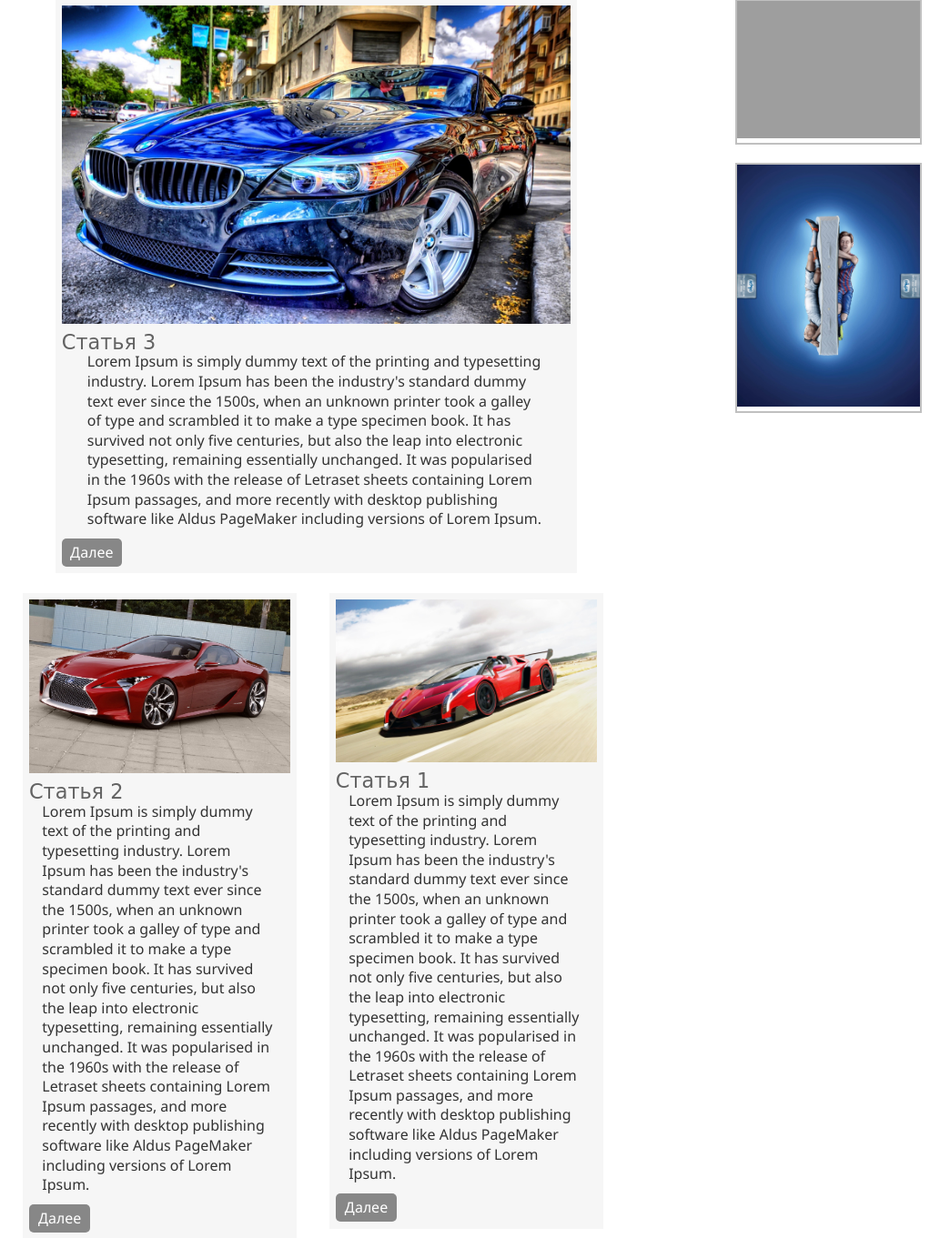
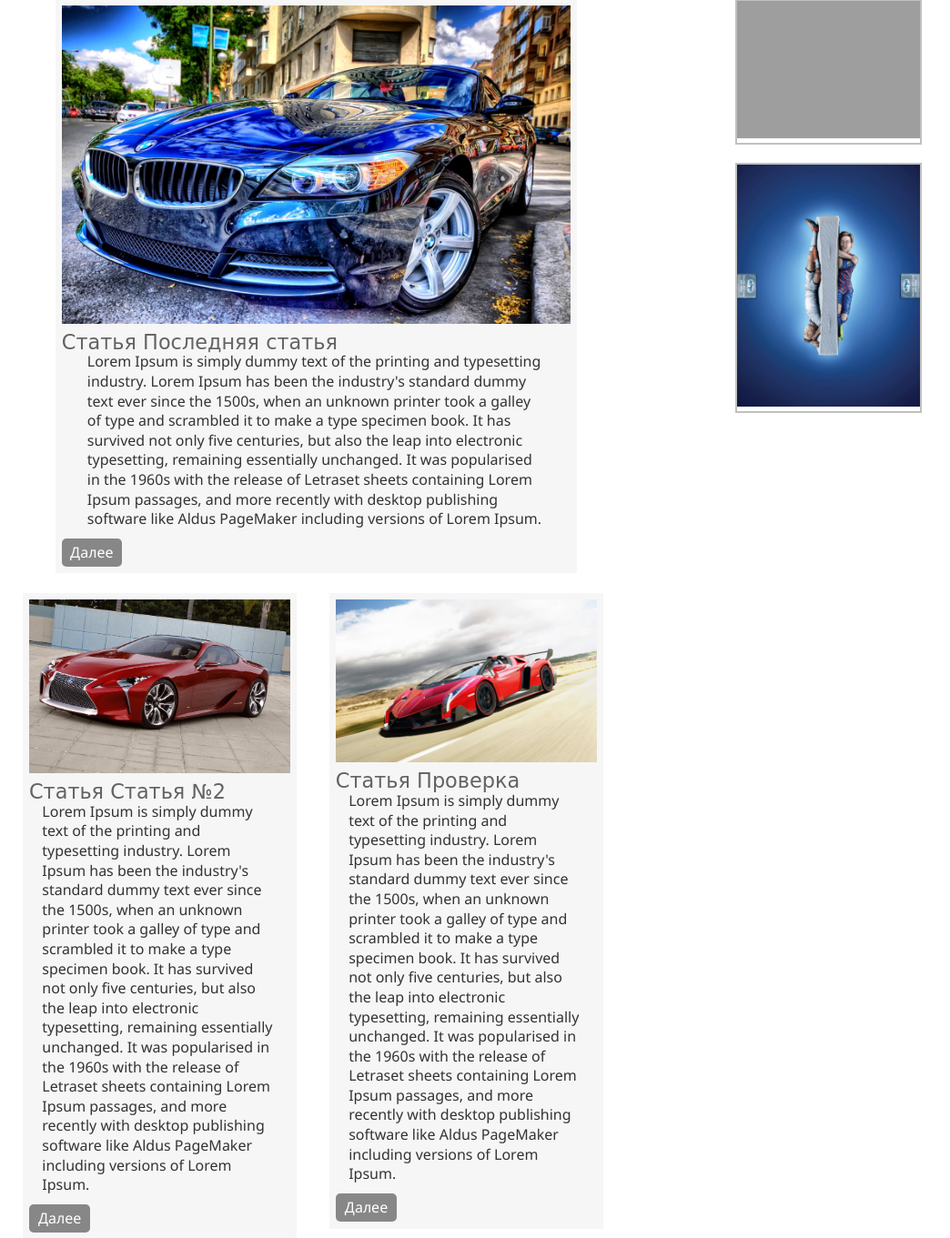
Before and after one commit to qazsedc13/html-education, a PHP site: page / in a window 1280 px wide. Shown: the part 80-1441 px from the top of the page at 91% size, without its empty margins (139-1183 px from the left). Run offline with PHP 8.4, Linux system fonts and the light colour scheme; data comes from the database, SQL or seed files in the repository; grey boxes are pictures that could not be loaded.

Commit message:
Записал кодировку без квычек и дефиса, ЗАРАБОТАЛО, УРАА!!! Кодировка заработала

```diff
--- a/mySite/functions/connect.php
+++ b/mySite/functions/connect.php
@@ -3,7 +3,7 @@
 	function connectDB () {
 		global $mysqli;
 		$mysqli = new mysqli ("localhost", "root", "", "test1base");
-		$mysqli->query("SET NAMES 'utf-8'");
+		$mysqli->query("SET NAMES utf8");
 	}
 
 	function closeDB () {
--- a/mySite/index.php
+++ b/mySite/index.php
@@ -20,7 +20,7 @@
 				else
 					echo "<div class=\"article\">";
 				echo '<img src="/img/articles/'.$news[$i]["id"].'.jpg" alt="Статья '.$news[$i]["id"].'" title="Статья '.$news[$i]["id"].'" />
-                <h2>Статья '.$news[$i]["id"].'</h2>
+                <h2>Статья '.$news[$i]["title"].'</h2>
                 <p>Lorem Ipsum is simply dummy text of the printing and typesetting industry. Lorem Ipsum has been the industry\'s standard dummy text ever since the 1500s, when an unknown printer took a galley of type and scrambled it to make a type specimen book. It has survived not only five centuries, but also the leap into electronic typesetting, remaining essentially unchanged. It was popularised in the 1960s with the release of Letraset sheets containing Lorem Ipsum passages, and more recently with desktop publishing software like Aldus PageMaker including versions of Lorem Ipsum.</p>
                 <a href="/article.php">
                 	<div class="more">Далее</div>
```
